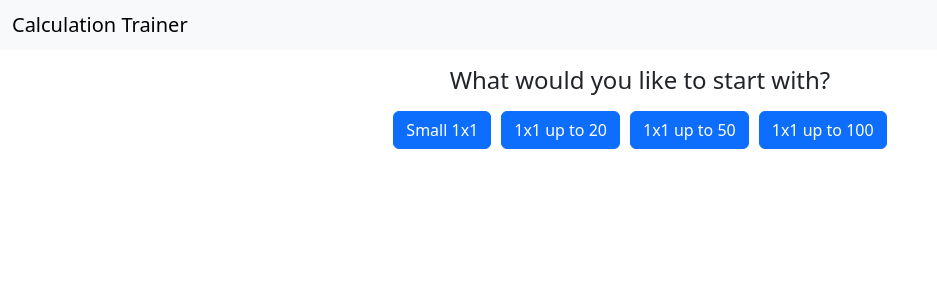
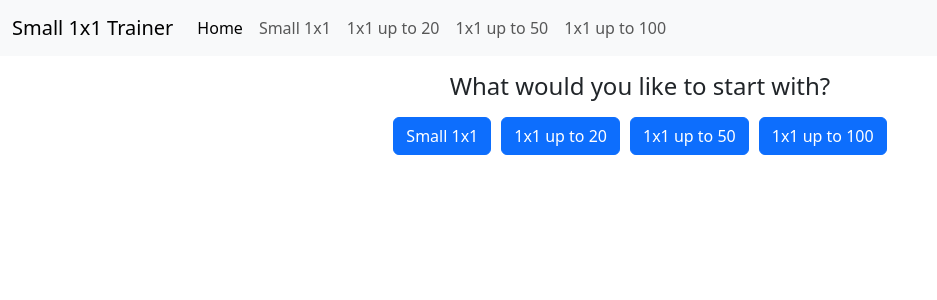
Before and after one commit to Lo10Th/Calculation-Trainer, a Flask app: page / in a window 1280 px wide. Shown: the top 300 px of the page, without its empty margins (0-937 px from the left). Run offline with Flask 3, Linux system fonts and the light colour scheme.

Commit message:
big update but some changes still to work on

```diff
--- a/src/app.py
+++ b/src/app.py
@@ -1,15 +1,76 @@
-from flask import Flask
-from flask import render_template
+from flask import Flask, render_template
+from random import randint
 
 app = Flask(__name__)
+
 
 @app.route("/")
 def index():
     return render_template('index.html')
 
+
 @app.route("/small1x1")
 def small1x1():
-    return render_template('small1x1.html', correctAnswer="a1", question="1+1", answer="a1", a1=2, a2=3, a3=4, )
+    qn1 = randint(1, 10)
+    qn2 = randint(1, 10)
+    questionint = qn1 * qn2
+    question = str(qn1) + "x" + str(qn2)
+    smramount = randint(1, 3)
+
+    a1 = questionint
+    a2 = questionint
+    a3 = questionint
+
+    if smramount == 1:
+        correctAnswer = "a1"
+        if randint(1, 2) == 1:
+            a2 = questionint + randint(1, 5)
+        else:
+            a2 = questionint - randint(1, 5)
+        if randint(1, 2) == 1:
+            a3 = questionint + randint(1, 5)
+        else:
+            a3 = questionint - randint(1, 5)
+
+    elif smramount == 2:
+        correctAnswer = "a2"
+        if randint(1, 2) == 1:
+            a1 = questionint + randint(1, 5)
+        else:
+            a1 = questionint - randint(1, 5)
+        if randint(1, 2) == 1:
+            a3 = questionint + randint(1, 5)
+        else:
+            a3 = questionint - randint(1, 5)
+
+    else:
+        correctAnswer = "a3"
+        if randint(1, 2) == 1:
+            a1 = questionint + randint(1, 5)
+        else:
+            a1 = questionint - randint(1, 5)
+        if randint(1, 2) == 1:
+            a2 = questionint + randint(1, 5)
+        else:
+            a2 = questionint - randint(1, 5)
+
+    return render_template('small1x1.html', question=question, answer=correctAnswer, a1=a1, a2=a2, a3=a3)
+
+
+@app.route("/1x1upto20")
+def upto20():
+    return render_template('1x1upto20.html')
+
+
+@app.route("/1x1upto50")
+def upto50():
+    return render_template('1x1upto50.html')
+
+
+@app.route("/1x1upto100")
+def upto100():
+    return render_template('1x1upto100.html')
+
 
 if __name__ == '__main__':
     app.run(debug=True, port=5500, host='0.0.0.0')
--- a/src/templates/index.html
+++ b/src/templates/index.html
@@ -9,18 +9,30 @@
     <link rel="stylesheet" href="stylecss.css">
 </head>
 <body>
-    <nav class="navbar bg-body-tertiary">
+    <nav class="navbar navbar-expand-lg bg-body-tertiary">
         <div class="container-fluid">
-            <span class="navbar-brand mb-0 h1">Calculation Trainer</span>
+          <a class="navbar-brand" href="#">Small 1x1 Trainer</a>
+          <button class="navbar-toggler" type="button" data-bs-toggle="collapse" data-bs-target="#navbarNavAltMarkup" aria-controls="navbarNavAltMarkup" aria-expanded="false" aria-label="Toggle navigation">
+            <span class="navbar-toggler-icon"></span>
+          </button>
+          <div class="collapse navbar-collapse" id="navbarNavAltMarkup">
+            <div class="navbar-nav">
+                <a class="nav-link active" aria-current="page" href="/">Home</a>
+                <a class="nav-link" href="/small1x1">Small 1x1</a>
+                <a class="nav-link" href="/1x1upto20">1x1 up to 20</a>
+                <a class="nav-link" href="/1x1upto50">1x1 up to 50</a>
+                <a class="nav-link" href="/1x1upto100">1x1 up to 100</a>
+            </div>
+          </div>
         </div>
-    </nav>
+      </nav>
     <h4 class="container mt-3">What would you like to start with?</h4>
     <div class="container mt-3">
         <div class="d-flex justify-content-between">
-            <button type="button" class="btn btn-primary">Small 1x1</button>
-            <button type="button" class="btn btn-primary btn-margin">1x1 up to 20</button>
-            <button type="button" class="btn btn-primary btn-margin">1x1 up to 50</button>
-            <button type="button" class="btn btn-primary btn-margin">1x1 up to 100</button>
+            <button type="button" onclick="window.location.href = '/small1x1';" class="btn btn-primary">Small 1x1</button>
+            <button type="button" onclick="window.location.href = '/upto20';" class="btn btn-primary btn-margin">1x1 up to 20</button>
+            <button type="button" onclick="window.location.href = '/upto50';" class="btn btn-primary btn-margin">1x1 up to 50</button>
+            <button type="button" onclick="window.location.href = '/upto100';" class="btn btn-primary btn-margin">1x1 up to 100</button>
         </div>
     </div>
 </body>
```
Also changed, not shown: src/templates/small1x1.html (+35 -6 lines).
